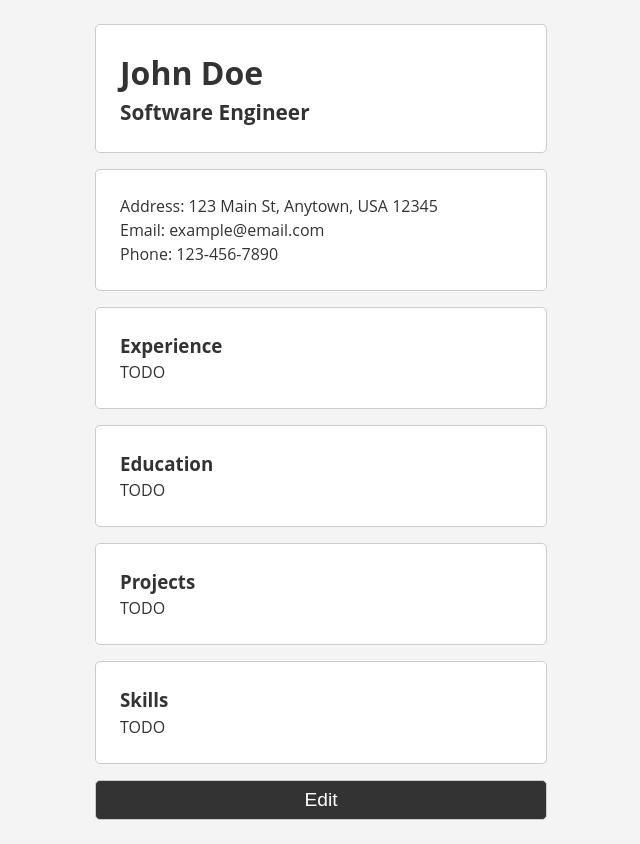
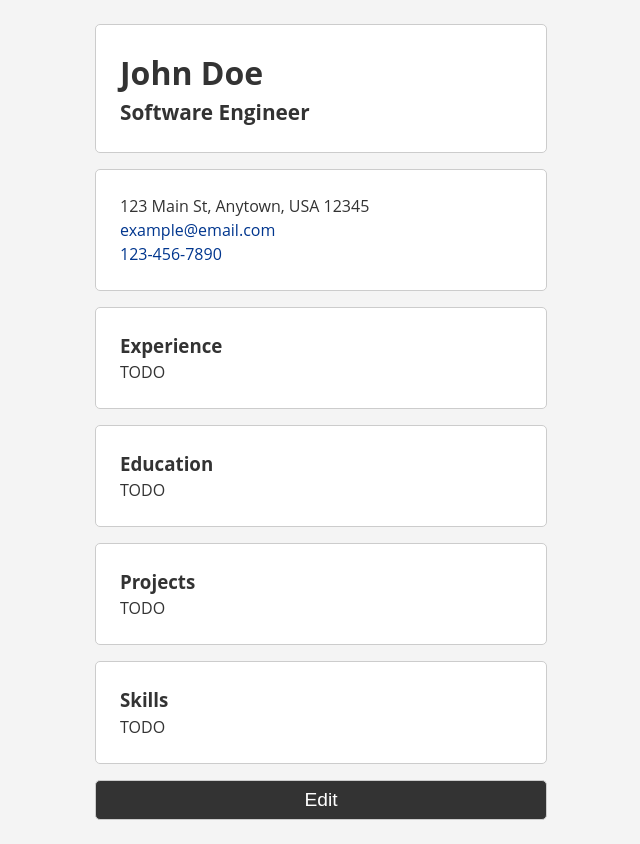
Before and after one commit to r0hitm/cv-app, a React (Create React App) app: page / in a window 1280 px wide. Shown: the whole page, without its empty margins (319-959 px from the left). Built offline with nearby package versions, Linux system fonts and the light colour scheme.

Commit message:
basic edit/view mode with limited CV info is working

```diff
--- a/src/App.css
+++ b/src/App.css
@@ -5,7 +5,7 @@
 }
 
 body {
-    font-family: 'Open Sans', sans-serif;
+    font-family: "Open Sans", sans-serif;
     font-size: 16px;
     line-height: 1.5;
     color: #333;
@@ -59,26 +59,17 @@ body {
     font-style: normal;
 }
 
-.cv-section address::before {
-    content: "Address: ";
+.cv-section .email {
+    font-style: normal;
+    text-decoration: none;
+    color: #00368e;
 }
 
-.cv-section email {
+.cv-section .phone {
     font-style: normal;
+    text-decoration: none;
+    color: #00368e;
 }
-
-.cv-section email::before {
-    content: "Email: ";
-}
-
-.cv-section phone {
-    font-style: normal;
-}
-
-.cv-section phone::before {
-    content: "Phone: ";
-}
-
 
 .cv-view button {
     width: 100%;
--- a/src/App.js
+++ b/src/App.js
@@ -17,18 +17,28 @@ function App() {
     const [editMode, setEditMode] = useState(false);
 
     /**
-     * TODO: Add a function that takes an object and updates the data state
+     * Update CV data
      */
-    function updateData() {
-        console.log("updateData() called");
+    function updateData(newData) {
+        const oldData = data;
+        setData(newData);
+        console.log("updateData() called", { oldData, newData });
     }
 
     /**
-     * TODO: Add a function that toggles the editMode state
-     * Hint: use the setEditMode function
+     * Edit mode toggle
+     * @param {void}
+     * @returns {void}
      */
     function toggleEditMode() {
-        console.log("toggleEditMode() called");
+        const oldEditMode = editMode;
+        const newEditMode = !editMode;
+        setEditMode(newEditMode);
+        console.log(
+            "toggleEditMode() called and editMode is now: ",
+            newEditMode
+        );
+        console.log("oldEditMode was: ", oldEditMode);
     }
 
     if (editMode) {
@@ -53,8 +63,12 @@ function App() {
 
                     <section className="cv-section">
                         <address>{data.address}</address>
-                        <email>{data.email}</email>
-                        <phone>{data.phone}</phone>
+                        <a className="email" href={`mailto:${data.email}`}>
+                            {data.email}
+                        </a>
+                        <a className="phone" href={`tel:${data.phone}`}>
+                            {data.phone}
+                        </a>
                     </section>
 
                     <section className="cv-section">
@@ -77,9 +91,7 @@ function App() {
                         <p>TODO</p>
                     </section>
 
-                    {/* <section className="cv-section"> */}
                     <button onClick={toggleEditMode}>Edit</button>
-                    {/* </section> */}
                 </div>
             </div>
         );
--- a/src/components/Form.js
+++ b/src/components/Form.js
@@ -1,14 +1,28 @@
 export default function Form({ data, updateData, toggleEditMode }) {
+    function handleSubmit(event) {
+        event.preventDefault();
+        // get the form data and create an object to be used by updateData
+        const formData = new FormData(event.target);
+        const newData = {};
+        for (let [key, value] of formData.entries()) {
+            newData[key] = value;
+        }
+        // const oldData = data;
+        updateData(newData);
+        toggleEditMode();
+        console.log("handleSubmit() called", {data, newData});
+    }
+
     return (
         <form id="cv-edit-form" onSubmit={handleSubmit}>
             <div className="form-field">
                 <label htmlFor="name">Name</label>
-                <input type="text" id="name" name="name" value={data.name} />
+                <input type="text" id="name" name="name" defaultValue={data.name} />
             </div>
 
             <div className="form-field">
                 <label htmlFor="title">Title</label>
-                <input type="text" id="title" name="title" value={data.title} />
+                <input type="text" id="title" name="title" defaultValue={data.title} />
             </div>
 
             <div className="form-field">
@@ -17,13 +31,13 @@ export default function Form({ data, updateData, toggleEditMode }) {
                     type="email"
                     id="email"
                     name="email"
-                    value={data.email}
+                    defaultValue={data.email}
                 />
             </div>
 
             <div className="form-field">
                 <label htmlFor="phone">Phone</label>
-                <input type="tel" id="phone" name="phone" value={data.phone} />
+                <input type="tel" id="phone" name="phone" defaultValue={data.phone} />
             </div>
 
             <div className="form-field">
@@ -32,7 +46,7 @@ export default function Form({ data, updateData, toggleEditMode }) {
                     type="address"
                     id="address"
                     name="adress"
-                    value={data.address}
+                    defaultValue={data.address}
                 />
             </div>
 
@@ -42,8 +56,3 @@ export default function Form({ data, updateData, toggleEditMode }) {
         </form>
     );
 }
-
-function handleSubmit(event) {
-    event.preventDefault();
-    console.log("handleSubmit() called");
-}
```
